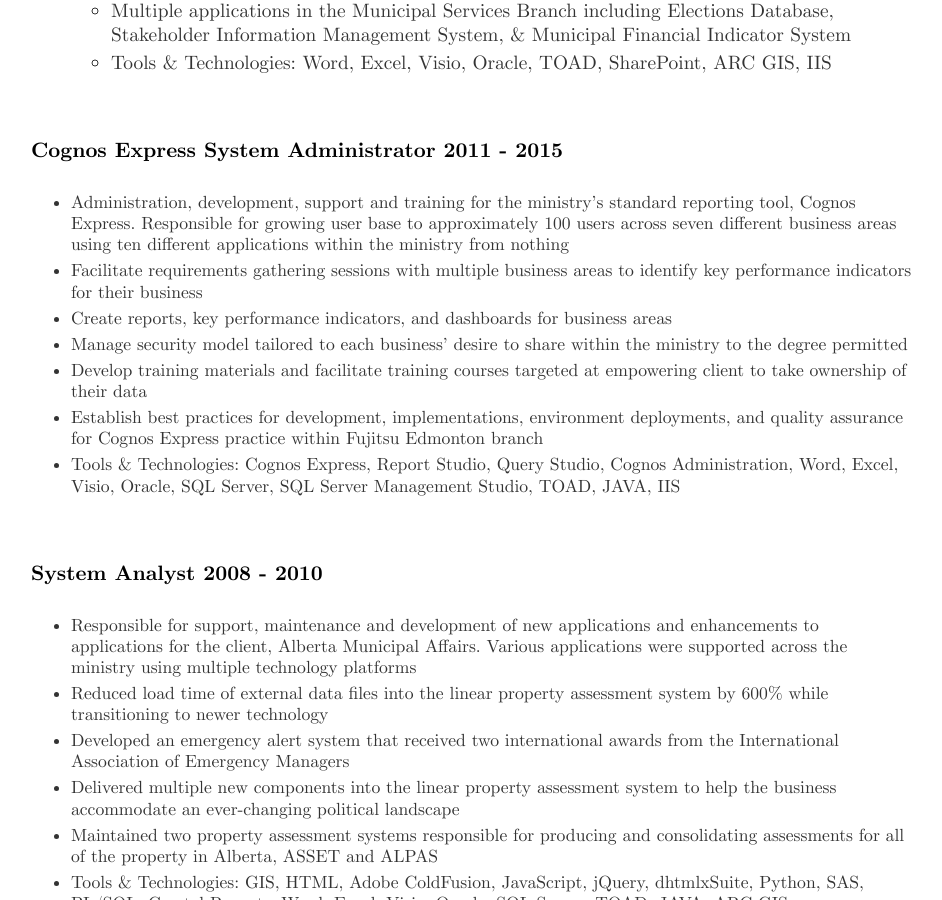
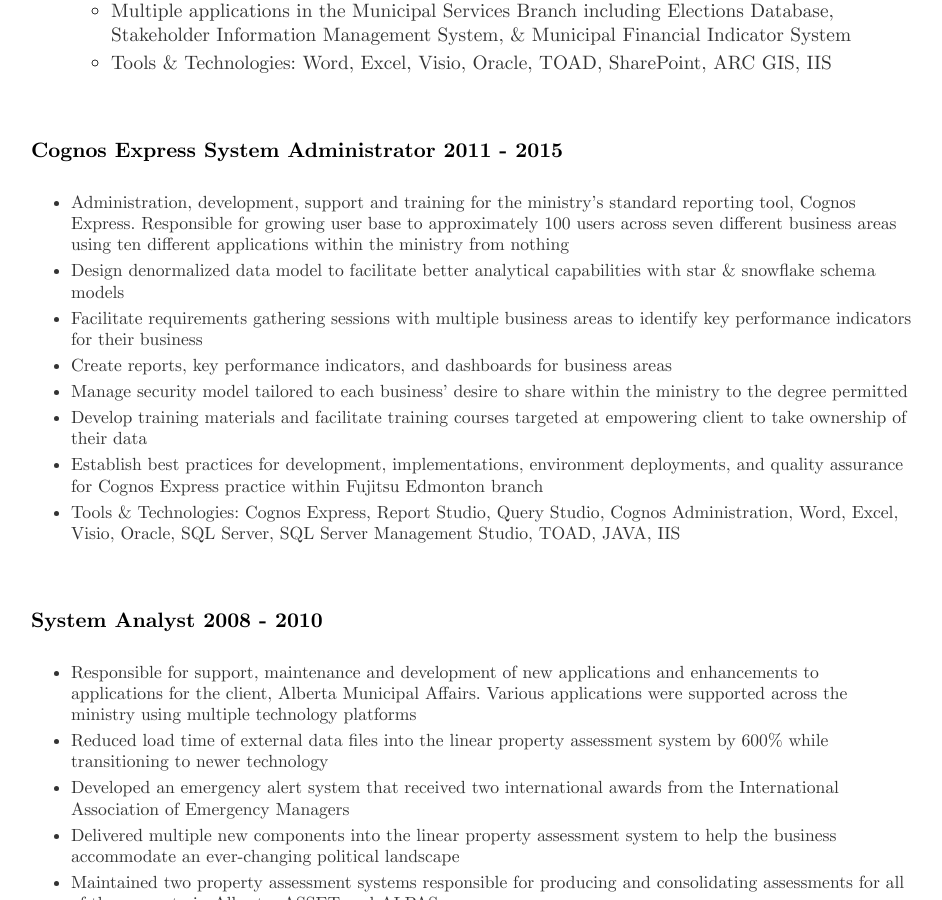
Before and after one commit to kassamkhakoo/kassamkhakoo.github.io, a Jekyll site: the page built from cv/index.html, in a window 1280 px wide and 900 px high, scrolled down 3058 px. Shown: the whole window, without its empty margins (161-1103 px from the left). Built offline with Jekyll 4.4.1, drawn with Linux system fonts in a browser that asks for light colours.

Commit message:
Update index.html

```diff
--- a/cv/index.html
+++ b/cv/index.html
@@ -94,6 +94,7 @@
 
 		<ul style="list-style-type:disc">
 			<li>Administration, development, support and training for the ministry’s standard reporting tool, Cognos Express.  Responsible for growing user base to approximately 100 users across seven different business areas using ten different applications within the ministry from nothing</li>
+			<li>Design denormalized data model to facilitate better analytical capabilities with star & snowflake schema models</li>
 			<li>Facilitate requirements gathering sessions with multiple business areas to identify key performance indicators for their business</li>
 			<li>Create reports, key performance indicators, and dashboards for business areas</li>
 			<li>Manage security model tailored to each business’ desire to share within the ministry to the degree permitted</li>
```
